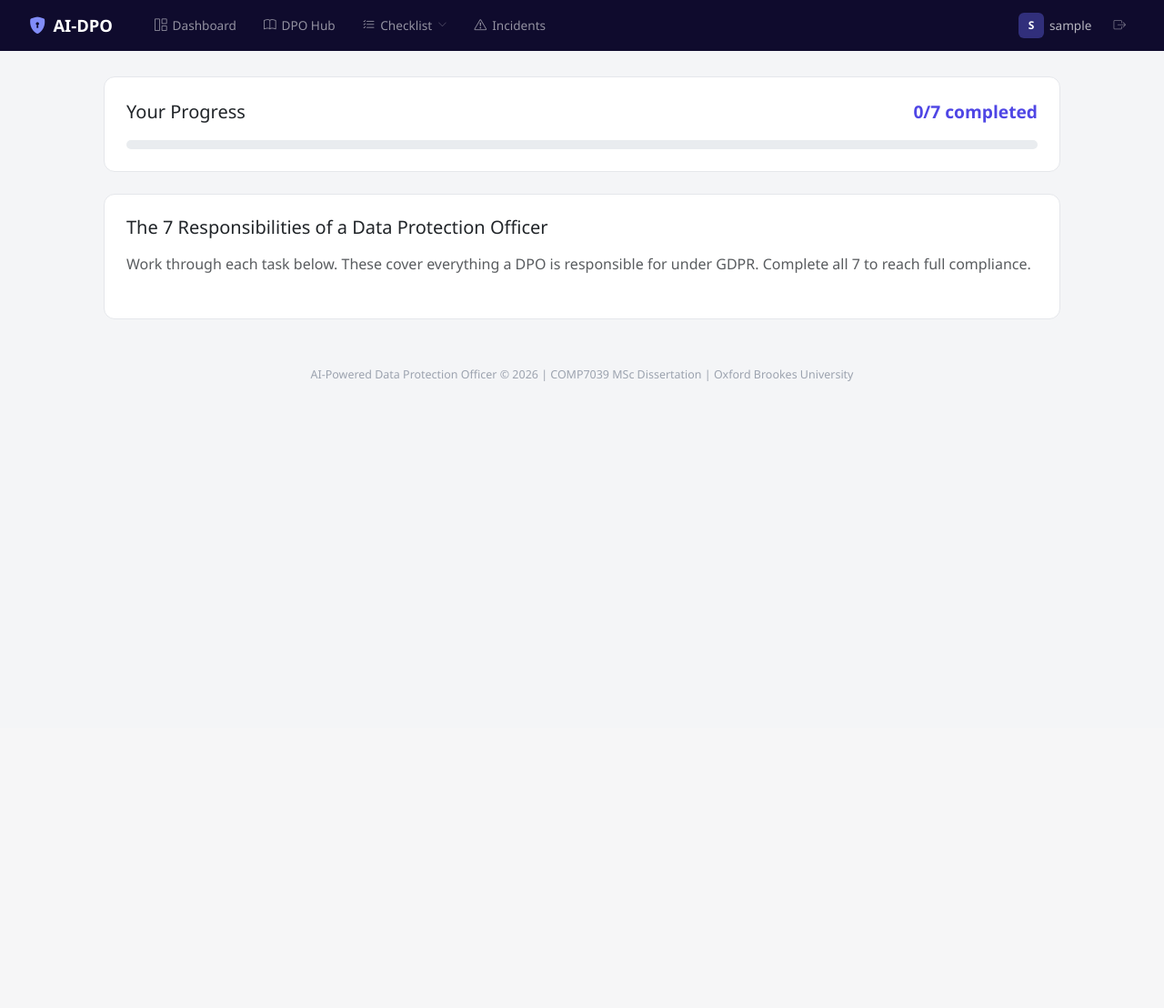
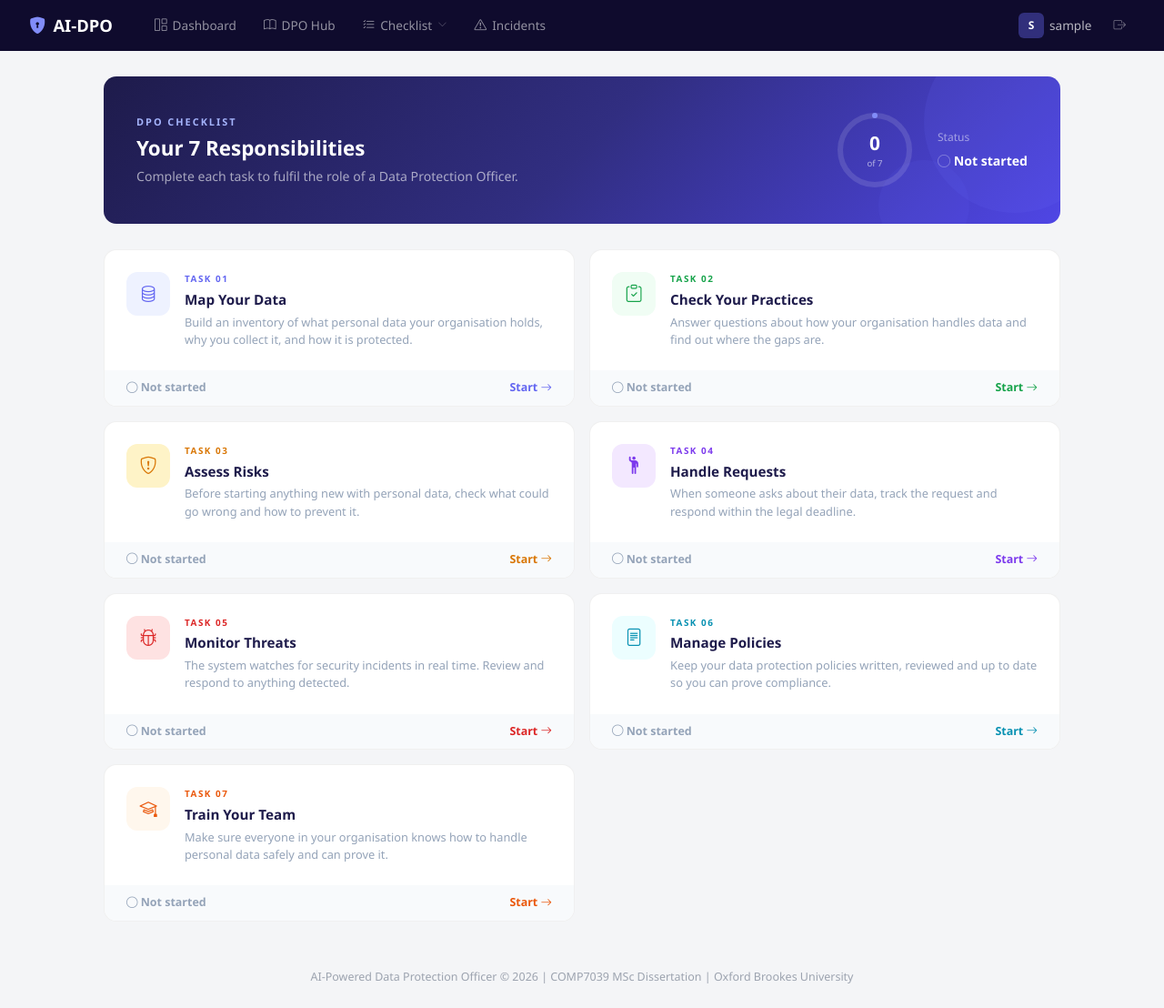
Before and after one commit to khusigit11/AI-powered-DPO, a Flask app: page /checklist in a window 1280 px wide. Shown: the whole page at 91% size. Before the commit the page ends 419 px from the top, so only its background shows below. Run offline with Flask 3, Linux system fonts and the light colour scheme; the visitor is signed in with stand-in values (Sample User, id 1); data that the repository does not hold is empty.

Commit message:
updated checklist with progress ring and task cards

```diff
--- a/app/templates/checklist.html
+++ b/app/templates/checklist.html
@@ -1,57 +1,220 @@
 {% extends "base.html" %}
 {% block title %}DPO Checklist{% endblock %}
-{% block page_title %}DPO Checklist{% endblock %}
 {% block content %}
 
-<!-- progress summary -->
-<div class="card p-4 mb-4">
-    <div class="d-flex justify-content-between align-items-center mb-3">
-        <h5 class="mb-0">Your Progress</h5>
-        <span style="font-size: 1.2rem; font-weight: 600; color: #4f46e5;">{{ completed }}/{{ total }} completed</span>
-    </div>
-    <div class="progress" style="height: 10px;">
-        <div class="progress-bar" role="progressbar"
-             style="width: {{ (completed / total * 100) | int }}%; background-color: {% if completed == total %}#16a34a{% elif completed > 0 %}#d97706{% else %}#dc2626{% endif %};">
+<style>
+    .check-hero {
+        background: linear-gradient(135deg, #1e1b4b 0%, #312e81 50%, #4f46e5 100%);
+        border-radius: 14px;
+        padding: 36px;
+        color: white;
+        margin-bottom: 28px;
+        position: relative;
+        overflow: hidden;
+    }
+    .check-hero::before {
+        content: '';
+        position: absolute;
+        top: -50px;
+        right: -50px;
+        width: 200px;
+        height: 200px;
+        border-radius: 50%;
+        background: rgba(99,102,241,0.15);
+    }
+    .check-hero::after {
+        content: '';
+        position: absolute;
+        bottom: -30px;
+        right: 100px;
+        width: 100px;
+        height: 100px;
+        border-radius: 50%;
+        background: rgba(99,102,241,0.1);
+    }
+
+    .check-progress-ring {
+        position: relative;
+        width: 90px;
+        height: 90px;
+    }
+    .check-progress-ring svg { transform: rotate(-90deg); }
+
+    .check-card {
+        background: white;
+        border: 1px solid rgba(0,0,0,0.06);
+        border-radius: 14px;
+        overflow: hidden;
+        text-decoration: none;
+        color: inherit;
+        display: block;
+        transition: all 0.35s cubic-bezier(0.4, 0, 0.2, 1);
+        position: relative;
+    }
+    .check-card:hover {
+        transform: translateY(-5px);
+        box-shadow: 0 16px 32px rgba(0,0,0,0.07);
+        color: inherit;
+    }
+    .check-card::after {
+        content: '';
+        position: absolute;
+        bottom: 0;
+        left: 0;
+        right: 0;
+        height: 3px;
+        background: transparent;
+        transition: background 0.3s;
+    }
+
+    .check-card-inner {
+        padding: 24px;
+        display: flex;
+        gap: 16px;
+        align-items: flex-start;
+    }
+
+    .check-icon-box {
+        width: 48px;
+        height: 48px;
+        border-radius: 12px;
+        display: flex;
+        align-items: center;
+        justify-content: center;
+        font-size: 1.2rem;
+        flex-shrink: 0;
+        transition: transform 0.3s;
+    }
+    .check-card:hover .check-icon-box { transform: scale(1.1) rotate(5deg); }
+
+    .check-card-num {
+        font-size: 0.62rem;
+        text-transform: uppercase;
+        letter-spacing: 1.5px;
+        font-weight: 700;
+        margin-bottom: 4px;
+    }
+    .check-card-title {
+        font-size: 0.95rem;
+        font-weight: 650;
+        color: #1e1b4b;
+        margin-bottom: 4px;
+    }
+    .check-card-desc {
+        font-size: 0.8rem;
+        color: #94a3b8;
+        line-height: 1.5;
+        margin: 0;
+    }
+
+    .check-status {
+        padding: 10px 24px;
+        display: flex;
+        justify-content: space-between;
+        align-items: center;
+        font-size: 0.78rem;
+        font-weight: 600;
+    }
+
+    .check-card-arrow {
+        position: absolute;
+        top: 24px;
+        right: 24px;
+        opacity: 0;
+        transform: translateX(-8px);
+        transition: all 0.3s;
+        color: #6366f1;
+        font-size: 0.9rem;
+    }
+    .check-card:hover .check-card-arrow { opacity: 1; transform: translateX(0); }
+
+    /* colour coding for each task */
+    .c1:hover::after { background: #6366f1; }
+    .c2:hover::after { background: #16a34a; }
+    .c3:hover::after { background: #d97706; }
+    .c4:hover::after { background: #7c3aed; }
+    .c5:hover::after { background: #dc2626; }
+    .c6:hover::after { background: #0891b2; }
+    .c7:hover::after { background: #ea580c; }
+</style>
+
+<!-- hero with progress ring -->
+<div class="check-hero">
+    <div class="d-flex justify-content-between align-items-center flex-wrap" style="position: relative; z-index: 1;">
+        <div>
+            <div style="font-size: 0.68rem; text-transform: uppercase; letter-spacing: 2px; color: #a5b4fc; font-weight: 700; margin-bottom: 8px;">DPO Checklist</div>
+            <h4 style="font-weight: 700; margin-bottom: 6px; font-size: 1.4rem;">Your 7 Responsibilities</h4>
+            <p style="color: rgba(255,255,255,0.6); font-size: 0.88rem; margin: 0;">Complete each task to fulfil the role of a Data Protection Officer.</p>
+        </div>
+        <div class="d-flex align-items-center gap-4 mt-3 mt-md-0">
+            <!-- progress ring -->
+            <div class="check-progress-ring">
+                <svg width="90" height="90" viewBox="0 0 90 90">
+                    <circle cx="45" cy="45" r="38" fill="none" stroke="rgba(255,255,255,0.12)" stroke-width="6"/>
+                    <circle cx="45" cy="45" r="38" fill="none" stroke="#818cf8" stroke-width="6" stroke-linecap="round" stroke-dasharray="{{ (completed / total * 239) }} 239" style="transition: stroke-dasharray 0.8s;"/>
+                </svg>
+                <div style="position: absolute; top: 50%; left: 50%; transform: translate(-50%, -50%); text-align: center;">
+                    <div style="font-size: 1.3rem; font-weight: 800;">{{ completed }}</div>
+                    <div style="font-size: 0.6rem; opacity: 0.6;">of {{ total }}</div>
+                </div>
+            </div>
+            <!-- stats -->
+            <div>
+                <div style="font-size: 0.75rem; color: rgba(255,255,255,0.5); margin-bottom: 6px;">Status</div>
+                {% if completed == total %}
+                    <div style="font-size: 0.88rem; font-weight: 600;"><i class="bi bi-check-circle-fill" style="color: #4ade80;"></i> All complete</div>
+                {% elif completed > 0 %}
+                    <div style="font-size: 0.88rem; font-weight: 600;"><i class="bi bi-arrow-right-circle" style="color: #fbbf24;"></i> In progress</div>
+                {% else %}
+                    <div style="font-size: 0.88rem; font-weight: 600;"><i class="bi bi-circle" style="color: rgba(255,255,255,0.3);"></i> Not started</div>
+                {% endif %}
+            </div>
         </div>
     </div>
 </div>
 
-<!-- the 7 tasks listed out -->
-<div class="card p-4">
-    <h5 class="mb-3">The 7 Responsibilities of a Data Protection Officer</h5>
-    <p class="text-muted mb-4">Work through each task below. These cover everything a DPO is responsible for under GDPR. Complete all 7 to reach full compliance.</p>
+<!-- task cards -->
+{% set task_config = [
+    {'num': 1, 'color': '#6366f1', 'bg': '#eef2ff', 'icon': 'bi-database', 'name': 'Map Your Data', 'desc': 'Build an inventory of what personal data your organisation holds, why you collect it, and how it is protected.', 'url': 'main.task_ropa', 'class': 'c1'},
+    {'num': 2, 'color': '#16a34a', 'bg': '#f0fdf4', 'icon': 'bi-clipboard-check', 'name': 'Check Your Practices', 'desc': 'Answer questions about how your organisation handles data and find out where the gaps are.', 'url': 'main.task_compliance', 'class': 'c2'},
+    {'num': 3, 'color': '#d97706', 'bg': '#fef3c7', 'icon': 'bi-shield-exclamation', 'name': 'Assess Risks', 'desc': 'Before starting anything new with personal data, check what could go wrong and how to prevent it.', 'url': 'main.task_dpia', 'class': 'c3'},
+    {'num': 4, 'color': '#7c3aed', 'bg': '#f3e8ff', 'icon': 'bi-person-raised-hand', 'name': 'Handle Requests', 'desc': 'When someone asks about their data, track the request and respond within the legal deadline.', 'url': 'main.task_sar', 'class': 'c4'},
+    {'num': 5, 'color': '#dc2626', 'bg': '#fee2e2', 'icon': 'bi-bug', 'name': 'Monitor Threats', 'desc': 'The system watches for security incidents in real time. Review and respond to anything detected.', 'url': 'main.task_breach', 'class': 'c5'},
+    {'num': 6, 'color': '#0891b2', 'bg': '#ecfeff', 'icon': 'bi-file-text', 'name': 'Manage Policies', 'desc': 'Keep your data protection policies written, reviewed and up to date so you can prove compliance.', 'url': 'main.task_policy', 'class': 'c6'},
+    {'num': 7, 'color': '#ea580c', 'bg': '#fff7ed', 'icon': 'bi-mortarboard', 'name': 'Train Your Team', 'desc': 'Make sure everyone in your organisation knows how to handle personal data safely and can prove it.', 'url': 'main.task_training', 'class': 'c7'}
+] %}
 
-    {% for task in checklist %}
-    <a href="{% if task.task_number == 1 %}{{ url_for('main.task_ropa') }}{% elif task.task_number == 2 %}{{ url_for('main.task_compliance') }}{% elif task.task_number == 3 %}{{ url_for('main.task_dpia') }}{% elif task.task_number == 4 %}{{ url_for('main.task_sar') }}{% elif task.task_number == 5 %}{{ url_for('main.task_breach') }}{% elif task.task_number == 6 %}{{ url_for('main.task_policy') }}{% elif task.task_number == 7 %}{{ url_for('main.task_training') }}{% endif %}"
-       style="text-decoration: none; color: inherit;">
-        <div class="d-flex align-items-center justify-content-between py-3 {% if not loop.last %}border-bottom{% endif %}" style="cursor: pointer;">
-            <div class="d-flex align-items-center gap-3">
-                {% if task.completed %}
-                    <i class="bi bi-check-circle-fill" style="color: #16a34a; font-size: 1.3rem;"></i>
-                {% else %}
-                    <i class="bi bi-circle" style="color: #d1d5db; font-size: 1.3rem;"></i>
-                {% endif %}
+<div class="row g-3">
+    {% for tc in task_config %}
+    {% set task = checklist[loop.index0] if loop.index0 < checklist|length else none %}
+    <div class="col-md-6">
+        <a href="{{ url_for(tc.url) }}" class="check-card {{ tc.class }}">
+            <i class="bi bi-arrow-right check-card-arrow"></i>
+            <div class="check-card-inner">
+                <div class="check-icon-box" style="background: {{ tc.bg }}; color: {{ tc.color }};">
+                    <i class="bi {{ tc.icon }}"></i>
+                </div>
                 <div>
-                    <div style="font-weight: 500;">Task {{ task.task_number }}: {{ task.task_name }}</div>
-                    <div class="text-muted" style="font-size: 0.85rem;">
-                        {% if task.task_number == 1 %}Map out what personal data your organisation holds and why
-                        {% elif task.task_number == 2 %}Check if your organisation follows GDPR rules
-                        {% elif task.task_number == 3 %}Assess risks before starting new data processing
-                        {% elif task.task_number == 4 %}Respond when people ask about their data
-                        {% elif task.task_number == 5 %}Monitor for security incidents and report breaches
-                        {% elif task.task_number == 6 %}Make sure data protection policies are up to date
-                        {% elif task.task_number == 7 %}Train staff so they handle data properly
-                        {% endif %}
-                    </div>
+                    <div class="check-card-num" style="color: {{ tc.color }};">Task {{ '%02d' % tc.num }}</div>
+                    <div class="check-card-title">{{ tc.name }}</div>
+                    <p class="check-card-desc">{{ tc.desc }}</p>
                 </div>
             </div>
-            {% if task.completed %}
-                <span class="badge" style="background-color: #dcfce7; color: #16a34a;">Done</span>
+            {% if task and task.completed %}
+            <div class="check-status" style="background: #f0fdf4; color: #16a34a;">
+                <span><i class="bi bi-check-circle-fill"></i> Completed</span>
+                {% if task.completed_at %}
+                <span style="font-weight: 500; opacity: 0.7;">{{ task.completed_at.strftime('%d/%m/%Y') }}</span>
+                {% endif %}
+            </div>
             {% else %}
-                <span class="badge" style="background-color: #fef3c7; color: #d97706;">Start <i class="bi bi-arrow-right"></i></span>
+            <div class="check-status" style="background: #f8fafc; color: #94a3b8;">
+                <span><i class="bi bi-circle"></i> Not started</span>
+                <span style="color: {{ tc.color }};">Start <i class="bi bi-arrow-right"></i></span>
+            </div>
             {% endif %}
-        </div>
-    </a>
+        </a>
+    </div>
     {% endfor %}
 </div>
 
```
